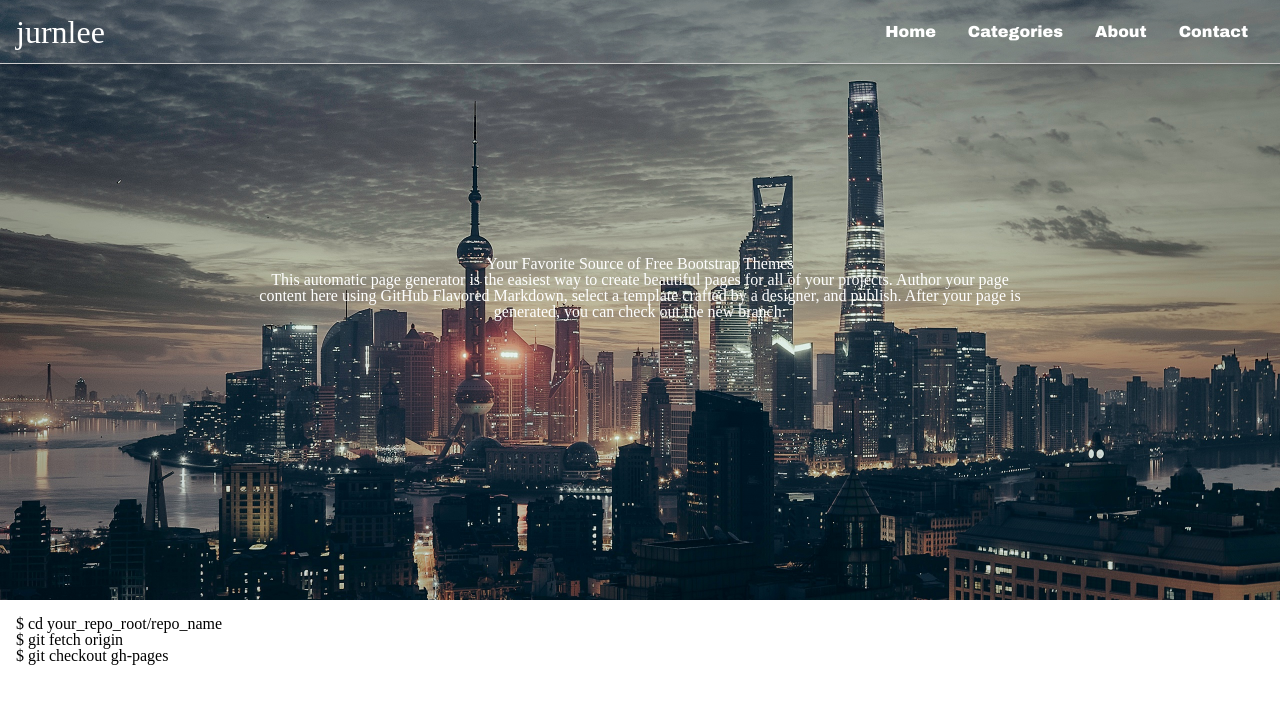
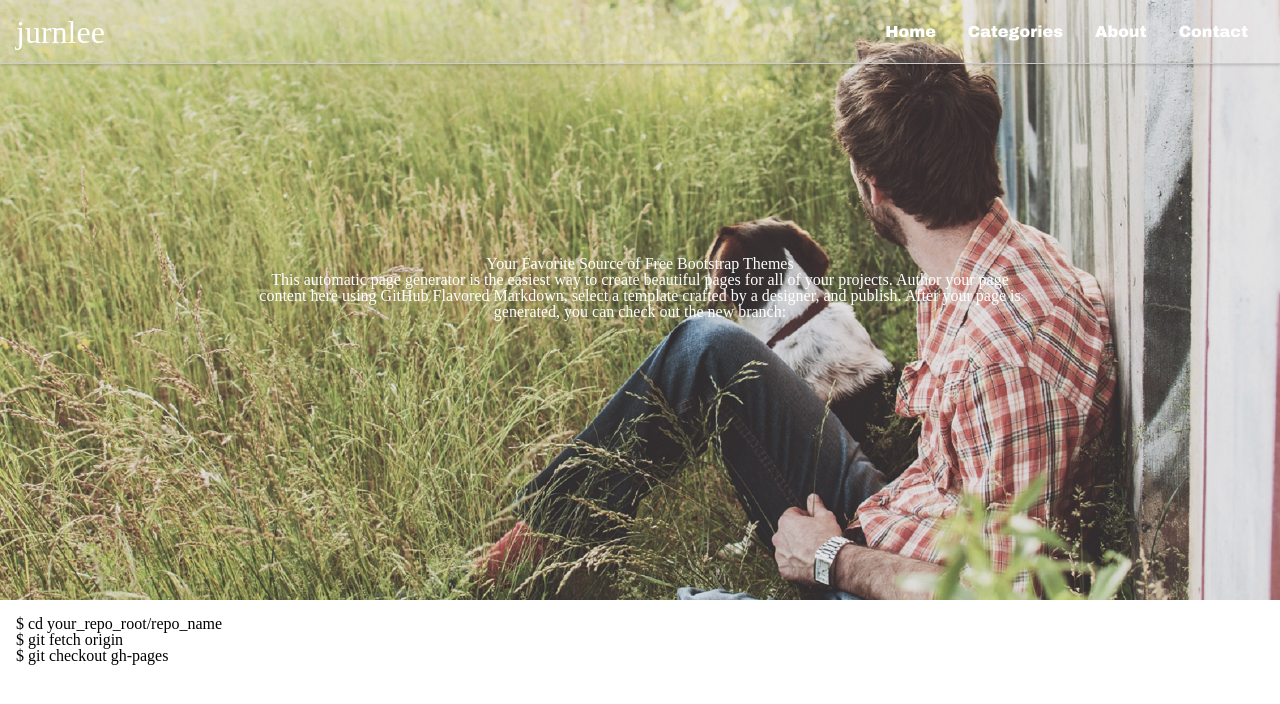
Before and after one commit to jurnlee/jurnlee.github.com, a Jekyll site: the page template.html, which Jekyll copies as it is, in a window 1280 px wide. Shown: the top 704 px of the page. Built offline with Jekyll 4.4.1, drawn with Linux system fonts in a browser that asks for light colours; nearby versions of some CDN libraries; library files that are not in the unit come from our copies.

Commit message:
fix response

```diff
--- a/template.html
+++ b/template.html
@@ -75,6 +75,7 @@
 				position: relative;
 				float: left;
 			}
+
 			#nav-list .nav-item a {
 				margin: 0 0.5rem;
 				padding: 0 0.5rem;
@@ -88,12 +89,12 @@
 				color: #6ce;
 			}
 
-			#nav-list .nav-item:hover ul{
+			#nav-list .nav-item:hover ul {
 				display: block;
-				transform: rotate(6deg) ;
-				-moz-transform: rotate(6deg) ;
-				-ms-transform: rotate(6deg) ;
-				-webkit-transform: rotate(6deg) ;
+				transform: rotate(6deg);
+				-moz-transform: rotate(6deg);
+				-ms-transform: rotate(6deg);
+				-webkit-transform: rotate(6deg);
 			}
 
 			#nav-list .nav-item ul {
@@ -124,12 +125,11 @@
 			}
 			*/
 			/* banner */
-
 			#hd-banner {
 				//position: relative;
 				//margin-top: 4rem;
 				background-position: center;
-				background-image: url('public/img/hbg04.jpg');
+				background-image: url('public/img/hbg01.jpg');
 				background-color: #666;
 				background-size: cover;
 				background-attachment: scroll, fixed;
@@ -148,6 +148,7 @@
 			/* jQuery.dropotron
 			 * https://github.com/n33/jquery.dropotron
 			 */
+
 			.dropotron {
 				background: #fff;
 				border-radius: 6px;
@@ -157,9 +158,11 @@
 				padding: 0.5rem 0;
 				width: 8rem;
 			}
+
 			.dropotron li {
 				padding: 0;
 			}
+
 			.dropotron li a,
 			.dropotron li span {
 				-moz-transition: none;
@@ -173,10 +176,12 @@
 				padding: 0.35rem 1rem;
 				font-family: inherit;
 			}
+
 			.dropotron li:first-child > a,
 			.dropotron li:first-child > span {
 				border-top: 0;
 			}
+
 			.dropotron li.active > a,
 			.dropotron li.active > span,
 			.dropotron li:hover > a,
@@ -184,10 +189,12 @@
 				background: #e89980;
 				color: #ffffff;
 			}
+
 			.dropotron.level-0 {
 				font-size: 1rem;
 				margin: 1rem 0 0 0;
 			}
+
 			.dropotron.level-0:before {
 				-moz-transform: rotate(45deg);
 				-webkit-transform: rotate(45deg);
@@ -224,6 +231,7 @@
 				width: 100%;
 				z-index: 10001;
 			}
+
 			#navButton .toggle {
 				text-decoration: none;
 				height: 100%;
@@ -234,6 +242,7 @@
 				border: 0;
 				outline: 0;
 			}
+
 			#navButton .toggle:before {
 				-moz-osx-font-smoothing: grayscale;
 				-webkit-font-smoothing: antialiased;
@@ -280,6 +289,7 @@
 				background: #2b2b2b;
 				color: #bbb;
 			}
+
 			#navPanel .link {
 				border-bottom: 0;
 				border-top: solid 1px rgba(255, 255, 255, 0.05);
@@ -290,38 +300,44 @@
 				padding: 0 1em 0 1em;
 				text-decoration: none;
 			}
+
 			#navPanel .link:first-child {
 				border-top: 0;
 			}
+
 			#navPanel .link.depth-0 {
 				color: #fff;
 			}
+
 			#navPanel .link .indent-1 {
 				display: inline-block;
 				width: 1em;
 			}
+
 			body.navPanel-visible #page-wrapper {
 				-moz-transform: translateX(275px);
 				-webkit-transform: translateX(275px);
 				-ms-transform: translateX(275px);
 				transform: translateX(275px);
 			}
+
 			body.navPanel-visible #navButton {
 				-moz-transform: translateX(275px);
 				-webkit-transform: translateX(275px);
 				-ms-transform: translateX(275px);
 				transform: translateX(275px);
 			}
+
 			body.navPanel-visible #navPanel {
 				-moz-transform: translateX(0);
 				-webkit-transform: translateX(0);
 				-ms-transform: translateX(0);
 				transform: translateX(0);
 			}
+			/*小屏手机*/
 
-			/*小屏手机*/
-			@media screen and (max-width: 640px) {
-				#header{
+			@media screen and (max-width: 720px) {
+				#header {
 					display: none;
 				}
 				#hd-banner {
@@ -329,8 +345,9 @@
 				}
 			}
 			/*平板横屏与笔记本全屏*/
-			@media screen and (min-width: 640px) and (max-width:1366px) {
-				#navButton{
+
+			@media screen and (min-width: 720px) and (max-width:1366px) {
+				#navButton {
 					display: none;
 				}
 				#hd-banner {
@@ -340,7 +357,7 @@
 			/*电脑显示器全屏*/
 
 			@media screen and (min-width: 1366px) {
-				#navButton{
+				#navButton {
 					display: none;
 				}
 				#hd-banner {
@@ -444,8 +461,7 @@
 						$('#nav-list').navList() +
 						'</nav>' +
 						'</div>'
-						).appendTo($body)
-						.panel({
+					).appendTo($body).panel({
 							delay: 500,
 							hideOnClick: true,
 							hideOnSwipe: true,
```
Also changed, not shown: other parts of template.html (+1 -1 lines). Lines whose indentation alone changed are shown as unchanged.
